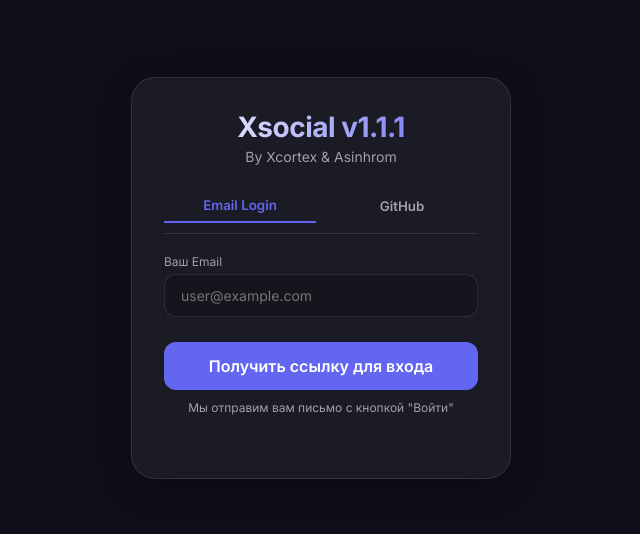
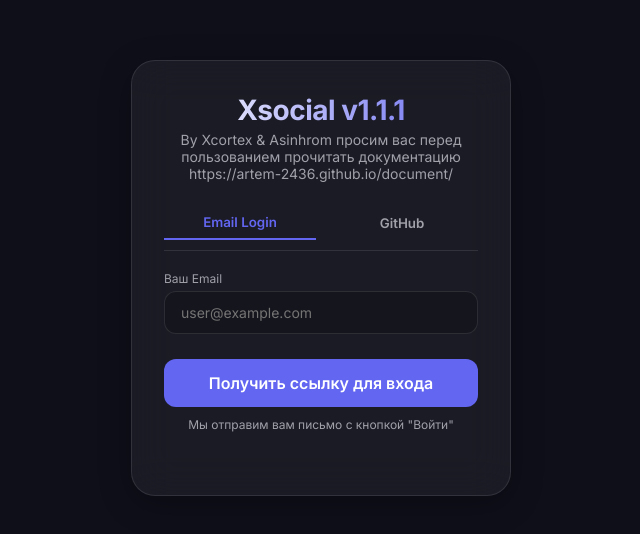
Before and after one commit to Artem-2436/Xsocial, a plain HTML site: page inde.html in a window 1280 px wide. Shown: the part 122-656 px from the top of the page, without its empty margins (319-959 px from the left). Drawn offline with nearby package versions, Linux system fonts and the light colour scheme; files whose address does not match are found by name.

Commit message:
Update inde.html

```diff
--- a/inde.html
+++ b/inde.html
@@ -954,7 +954,7 @@
     <!-- 1. Экран Авторизации (Email Magic Link + GitHub) -->
     <div id="auth-screen">
         <div class="glass-card">
-            <div class="brand-logo"><h1>Xsocial v1.1.1</h1><p style="color: var(--text-secondary); font-size: 14px; margin-top: 4px;">By Xcortex & Asinhrom</p></div>
+            <div class="brand-logo"><h1>Xsocial v1.1.1</h1><p style="color: var(--text-secondary); font-size: 14px; margin-top: 4px;">By Xcortex & Asinhrom просим вас перед пользованием прочитать документацию https://artem-2436.github.io/document/</p></div>
 
             <!-- Tabs -->
             <div class="auth-tabs">
@@ -1363,7 +1363,8 @@
                     btn.style.background = 'var(--accent-color)';
                 }, 5000);
 
-            } catch (err) {
+            } catch (err)
+            {
                 console.error("Magic Link Error:", err);
                 els.authError.textContent = "Ошибка: " + err.message;
                 btn.disabled = false;
```
